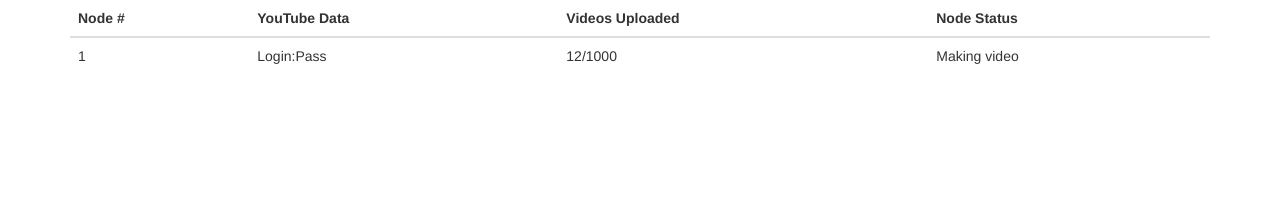
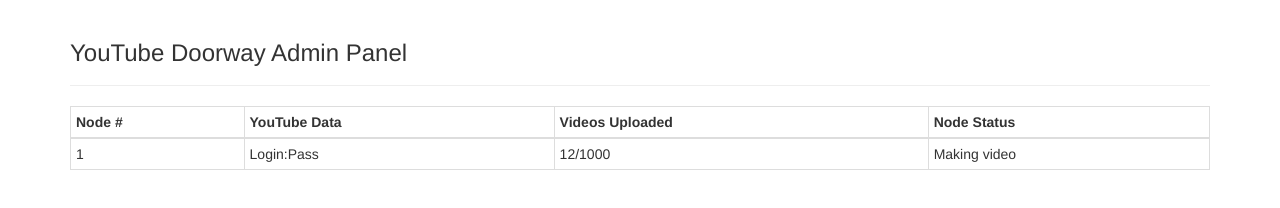
Before and after one commit to glmn/ytd-admin, a plain HTML site: page index.html in a window 1280 px wide. Drawn offline with Linux system fonts and the light colour scheme; no server answers.

Commit message:
Change app.js distonation

```diff
--- a/index.html
+++ b/index.html
@@ -4,11 +4,13 @@
 	<title>ytd-admin</title>
 	<script src="./assets/js/vue.min.js"></script>
 	<script src="./assets/js/socket.io.min.js"></script>
+	<script src="./assets/js/app.js"></script>
 	<link rel="stylesheet" href="./assets/css/bootstrap.min.css">
 </head>
 <body>
 <div class="container" id="root">
-	<table class="table">
+	<div class="page-header"><h3>YouTube Doorway Admin Panel</h3></div>
+	<table class="table table-bordered table-condensed">
 		<thead>
 			<tr>
 				<th>Node #</th>
```
Also changed, not shown: assets/js/app.js (line endings or trailing spaces), 2 other files.
